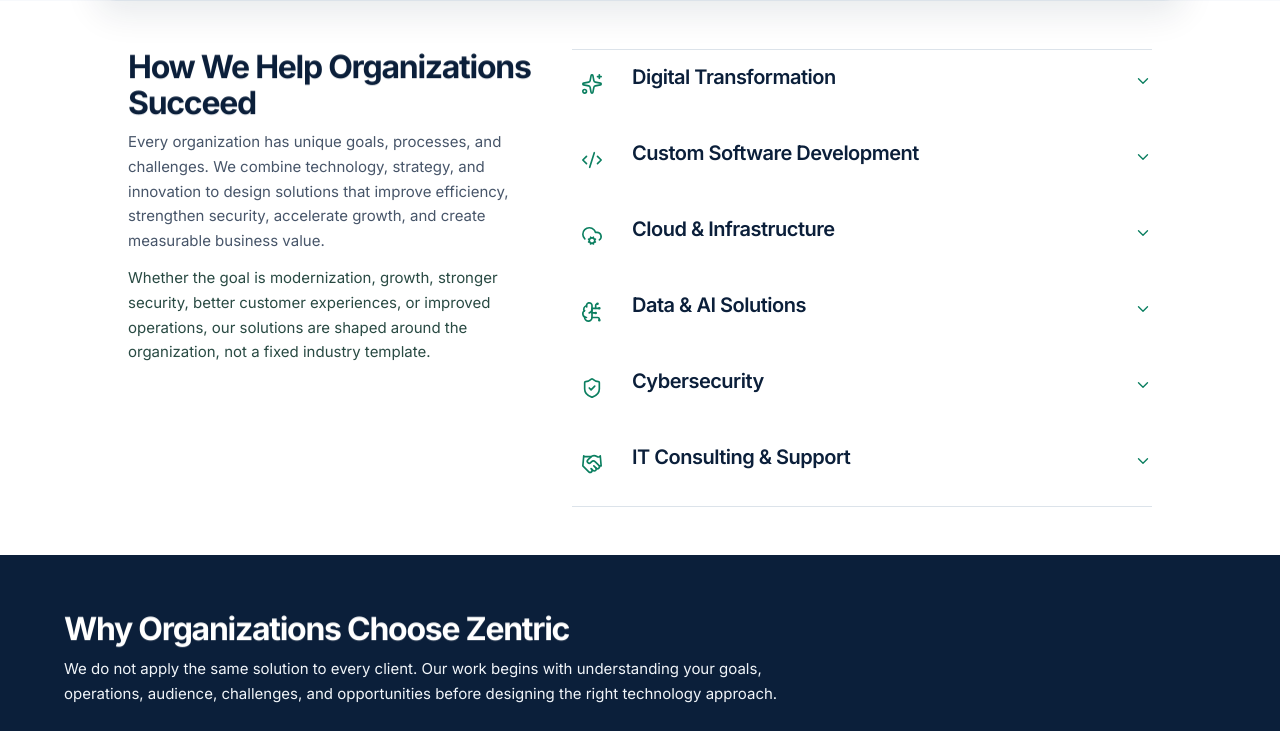
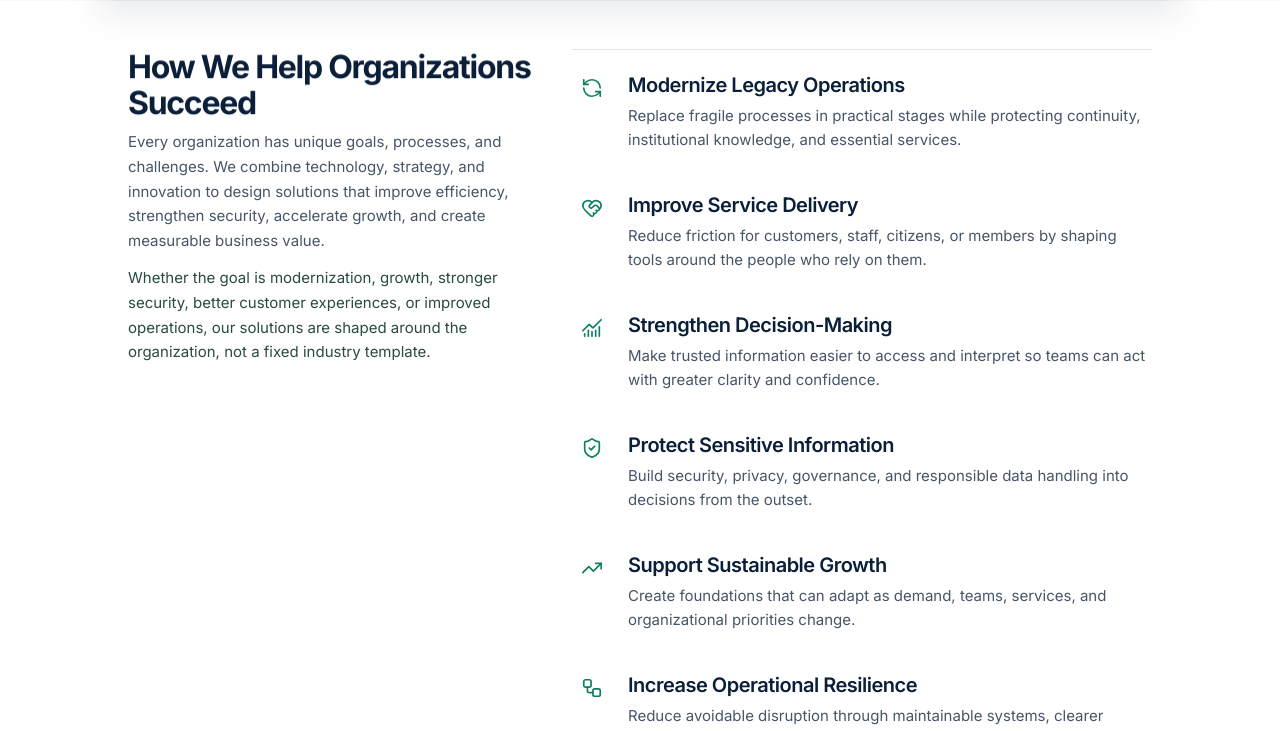
Before and after one commit to Zentric-Analytics/Zentricanalytics.com, a Next.js app: page /industries in a window 1280 px wide. Shown: the part 1038-1769 px from the top of the page. Built offline with nearby package versions, Linux system fonts and the light colour scheme.

Commit message:
Strengthen primary page identities

```diff
--- a/src/app/industries/page.tsx
+++ b/src/app/industries/page.tsx
@@ -141,10 +141,10 @@ export default function Industries() {
                 id="industries-final-cta-heading"
                 className="max-w-[38rem] text-[34px] font-bold leading-[1.12] tracking-[-0.04em] text-[#0B1F3A] sm:text-[38px] lg:text-[40px]"
               >
-                Whatever Your Industry, We&apos;re Ready to Build With You
+              Your Context Should Shape the Solution
               </h2>
               <p className="mt-3 max-w-[42rem] text-[14px] leading-[1.65] text-[#475569] sm:mt-4 sm:text-[15px]">
-                Whether you are an established organization, a growing startup, a public institution, a professional, a creator, or a personal brand, Zentric Analytics can design a technology solution around your goals.
+                Whatever your sector, scale, or operating model, we begin with your users, constraints, governance needs, and goals—not a fixed technology package.
               </p>
             </Stagger>
 
--- a/src/app/page.tsx
+++ b/src/app/page.tsx
@@ -8,39 +8,30 @@ import { PageShell } from '@/components/PageShell';
 import { SectionHeader } from '@/components/SectionHeader';
 import { ScrollReveal } from '@/components/ScrollReveal';
 
-const finalCtaMarqueeKeywords = [
-  'Software Engineering',
-  'Artificial Intelligence',
-  'Data & Analytics',
-  'Cloud & Infrastructure',
-  'Research & Innovation',
-  'Emerging Technologies',
-] as const;
-
 const capabilities: Array<{ Icon: LucideIcon; title: string }> = [
   {
     Icon: CodeXml,
-    title: 'Software Engineering',
+    title: 'Build Reliable Digital Products',
   },
   {
     Icon: BrainCircuit,
-    title: 'Artificial Intelligence',
+    title: 'Apply AI Responsibly',
   },
   {
     Icon: ChartColumn,
-    title: 'Data & Analytics',
+    title: 'Turn Data Into Decisions',
   },
   {
     Icon: CloudCog,
-    title: 'Cloud & Infrastructure',
+    title: 'Modernize Infrastructure',
   },
   {
     Icon: FlaskConical,
-    title: 'Research & Innovation',
+    title: 'Advance Research and Innovation',
   },
   {
     Icon: Cpu,
-    title: 'Emerging Technologies',
+    title: 'Explore Emerging Technology',
   },
 ];
 
@@ -226,9 +217,9 @@ export default function Home() {
           <div className="mx-auto max-w-6xl">
             <SectionHeader
               className="industries-child-reveal [&_h2]:mt-2.5 [&_h2]:!text-[28px] sm:[&_h2]:!text-[30px] lg:[&_h2]:!text-[32px] [&_h2]:!font-bold [&_h2]:!leading-[1.12] [&_h2]:!tracking-[-0.04em] [&_p:last-child]:mt-2 [&_p:last-child]:max-w-[46rem] [&_p:last-child]:!text-[14px] [&_p:last-child]:!leading-[1.65] sm:[&_p:last-child]:mt-3.5 sm:[&_p:last-child]:!text-[15px] lg:[&_p:last-child]:!text-[15px]"
-              heading="Engineering expertise across software, AI, data, infrastructure, and research."
+              heading="A broad foundation for your next technology decision."
               headingId="core-capabilities-heading"
-              description="Zentric Analytics brings together disciplined software engineering, artificial intelligence, data platforms, cloud infrastructure, and research-led innovation to help organizations build technology that is reliable, scalable, and future-ready."
+              description="Explore the outcomes our engineering, AI, data, infrastructure, and research capabilities can support—then visit Services for the detailed catalogue."
             />
 
             <div className="mt-4 grid gap-x-12 sm:mt-6 sm:grid-flow-col sm:grid-cols-2 sm:grid-rows-3 lg:gap-x-16">
@@ -327,45 +318,14 @@ export default function Home() {
               align="center"
               heading={<>Let&apos;s build technology that creates lasting impact.</>}
               headingId="final-cta-heading"
-              description="Whether you're looking for a trusted technology partner or exploring career opportunities, Zentric Analytics is committed to solving meaningful challenges through engineering, AI, data, cloud, and research-driven innovation."
+              description="Bring us the goal, constraint, or opportunity. We will help you identify a practical path forward and build technology designed for lasting value."
             />
-            <div
-              className="final-cta-marquee industries-child-reveal mt-4 w-full max-w-3xl overflow-hidden sm:mt-6"
-              aria-label={finalCtaMarqueeKeywords.join(' • ')}
-              style={{ '--industries-reveal-delay': '100ms' } as CSSProperties}
-            >
-              <p className="sr-only">{finalCtaMarqueeKeywords.join(' • ')}</p>
-              <div className="final-cta-marquee__track" aria-hidden="true">
-                {[0, 1].map((group) => (
-                  <div className="final-cta-marquee__group" key={group}>
-                    {[0, 1].map((set) => (
-                      <span className="final-cta-marquee__sequence" key={set}>
-                        {finalCtaMarqueeKeywords.map((keyword, index) => (
-                          <span className="final-cta-marquee__item" key={keyword}>
-                            <span>{keyword}</span>
-                            {index < finalCtaMarqueeKeywords.length - 1 ? (
-                              <span className="final-cta-marquee__separator">•</span>
-                            ) : null}
-                          </span>
-                        ))}
-                      </span>
-                    ))}
-                  </div>
-                ))}
-              </div>
-            </div>
-            <div className="industries-child-reveal mt-4 flex w-full flex-col items-center gap-3 sm:mt-6 sm:w-auto sm:flex-row sm:justify-center max-md:[&_.btn]:h-[48px] max-md:[&_.btn]:min-h-[48px] [&_.btn]:text-[15px] [&_.btn]:font-bold [&_.btn]:leading-none" style={{ '--industries-reveal-delay': '200ms' } as CSSProperties}>
+            <div className="industries-child-reveal mt-5 flex w-full flex-col items-center sm:mt-7 sm:w-auto max-md:[&_.btn]:h-[48px] max-md:[&_.btn]:min-h-[48px] [&_.btn]:text-[15px] [&_.btn]:font-bold [&_.btn]:leading-none" style={{ '--industries-reveal-delay': '100ms' } as CSSProperties}>
               <Link
                 className="btn btn-primary w-full min-w-[12rem] text-[15px] font-bold leading-none sm:w-auto"
                 href="/contact"
               >
                 Start a Conversation
-              </Link>
-              <Link
-                className="btn btn-secondary w-full min-w-[12rem] text-[15px] font-bold leading-none sm:w-auto"
-                href="/careers"
-              >
-                Explore Careers
               </Link>
             </div>
           </div>
--- a/src/app/services/ServicesHero.tsx
+++ b/src/app/services/ServicesHero.tsx
@@ -129,7 +129,7 @@ export function ServicesHero() {
           <p className={styles.description}>We partner with organizations to design, build, and scale secure digital products—from business applications and AI-powered solutions to analytics platforms and cloud infrastructure.</p>
           <div className={styles.actions}>
             <Link className="btn hero-cta-primary" href="/contact">Start a Project <span aria-hidden="true">→</span></Link>
-            <a className="btn hero-cta-secondary" href="#technologies-heading">Explore Our Capabilities <span aria-hidden="true">↓</span></a>
+            <a className="btn hero-cta-secondary" href="#service-capabilities">Explore Our Capabilities <span aria-hidden="true">↓</span></a>
           </div>
           <ul className={styles.capabilities} aria-label="Core capabilities">
             {capabilities.map(({ label, Icon }) => (
--- a/src/app/services/page.tsx
+++ b/src/app/services/page.tsx
@@ -82,7 +82,11 @@ export default function Services() {
     <PageShell>
       <ServicesHero />
 
-      <section className="mx-auto w-full max-w-6xl min-w-0 px-4 py-8 sm:px-6 sm:py-10 lg:px-8 lg:py-10" aria-label="Service offerings">
+      <section id="service-capabilities" className="mx-auto w-full max-w-6xl min-w-0 scroll-mt-20 px-4 py-8 sm:px-6 sm:py-10 lg:px-8 lg:py-10" aria-labelledby="service-capabilities-heading">
+        <Reveal as="header" className="mb-7 max-w-[46rem] text-left sm:mb-8" disabled>
+          <h2 id="service-capabilities-heading" className="text-[28px] font-bold leading-[1.12] tracking-[-0.04em] text-[#0B1F3A] sm:text-[30px] lg:text-[32px]">Core Service Capabilities</h2>
+          <p className="mt-3 text-[14px] leading-[1.65] text-[#475569] sm:text-[15px]">A detailed view of the software, web, AI, data, research, and emerging-technology work we can design, integrate, and support.</p>
+        </Reveal>
         <Stagger className={`${styles.grid} grid min-w-0 break-words text-slate-700 md:grid-cols-2`} staggerDelay={90}>
           {services.map(({ title, description, technologies, Icon }) => (
             <article className={styles.card} key={title}>
--- a/src/components/OrganizationCapabilitiesReveal.tsx
+++ b/src/components/OrganizationCapabilitiesReveal.tsx
@@ -1,131 +1,61 @@
-'use client';
-
-import { useEffect, useState } from 'react';
-import { BrainCircuit, ChevronDown, CloudCog, Code2, Handshake, ShieldCheck, Sparkles, type LucideIcon } from 'lucide-react';
+import { ChartNoAxesCombined, HeartHandshake, RefreshCcw, ShieldCheck, TrendingUp, Workflow, type LucideIcon } from 'lucide-react';
 import { Stagger } from '@/components/Motion';
 
 const organizationCapabilities: Array<{ Icon: LucideIcon; title: string; description: string }> = [
   {
-    Icon: Sparkles,
-    title: 'Digital Transformation',
+    Icon: RefreshCcw,
+    title: 'Modernize Legacy Operations',
     description:
-      'Modernize business processes with scalable digital solutions that improve efficiency and prepare your organization for future growth.',
+      'Replace fragile processes in practical stages while protecting continuity, institutional knowledge, and essential services.',
   },
   {
-    Icon: Code2,
-    title: 'Custom Software Development',
+    Icon: HeartHandshake,
+    title: 'Improve Service Delivery',
     description:
-      'Design and build secure, scalable software tailored to your organization\'s unique workflows and objectives.',
+      'Reduce friction for customers, staff, citizens, or members by shaping tools around the people who rely on them.',
   },
   {
-    Icon: CloudCog,
-    title: 'Cloud & Infrastructure',
+    Icon: ChartNoAxesCombined,
+    title: 'Strengthen Decision-Making',
     description:
-      'Deploy reliable cloud solutions that improve performance, scalability, collaboration, and operational resilience.',
-  },
-  {
-    Icon: BrainCircuit,
-    title: 'Data & AI Solutions',
-    description:
-      'Transform business data into actionable insights through analytics, automation, and intelligent AI-powered solutions.',
+      'Make trusted information easier to access and interpret so teams can act with greater clarity and confidence.',
   },
   {
     Icon: ShieldCheck,
-    title: 'Cybersecurity',
+    title: 'Protect Sensitive Information',
     description:
-      "Protect critical systems, data, and operations using modern security practices designed for today's digital landscape.",
+      'Build security, privacy, governance, and responsible data handling into decisions from the outset.',
   },
   {
-    Icon: Handshake,
-    title: 'IT Consulting & Support',
+    Icon: TrendingUp,
+    title: 'Support Sustainable Growth',
     description:
-      'Partner with experienced technology consultants who help align technology investments with long-term business goals.',
+      'Create foundations that can adapt as demand, teams, services, and organizational priorities change.',
+  },
+  {
+    Icon: Workflow,
+    title: 'Increase Operational Resilience',
+    description:
+      'Reduce avoidable disruption through maintainable systems, clearer workflows, and dependable support practices.',
   },
 ];
 
 export function OrganizationCapabilitiesReveal() {
-  const [expandedCapability, setExpandedCapability] = useState<string | null>(null);
-  const [supportsHover, setSupportsHover] = useState(false);
-
-  useEffect(() => {
-    const hoverQuery = window.matchMedia('(hover: hover) and (pointer: fine)');
-    const updateHoverSupport = () => setSupportsHover(hoverQuery.matches);
-
-    updateHoverSupport();
-    hoverQuery.addEventListener('change', updateHoverSupport);
-
-    return () => hoverQuery.removeEventListener('change', updateHoverSupport);
-  }, []);
-
   return (
     <Stagger className="border-y border-[#DCE3EA]" delay={120} staggerDelay={75}>
-      {organizationCapabilities.map(({ Icon, title, description }, index) => {
-        const descriptionId = `organization-capability-${index}-description`;
-        const isExpanded = expandedCapability === title;
-
-        return (
-          <article
-            className="group -mx-2 px-2 py-3.5 first:pt-3.5 last:pb-3.5 not-last:border-b not-last:border-[#DCE3EA] transition-colors duration-200 ease-out hover:bg-[#EAF7F2]/40 focus-within:bg-[#EAF7F2]/40 sm:-mx-3 sm:px-3 sm:py-3.5"
-            key={title}
-            onPointerEnter={() => {
-              if (supportsHover) {
-                setExpandedCapability(title);
-              }
-            }}
-            onPointerLeave={() => {
-              if (supportsHover) {
-                setExpandedCapability(null);
-              }
-            }}
-          >
-            <button
-              type="button"
-              className="grid min-h-12 w-full grid-cols-[3rem_minmax(0,1fr)_1.25rem] items-start gap-x-3 text-left focus-visible:outline focus-visible:outline-2 focus-visible:outline-offset-4 focus-visible:outline-[#10B981] sm:grid-cols-[3rem_minmax(0,1fr)_1.5rem] sm:gap-x-3"
-              aria-expanded={isExpanded}
-              aria-controls={descriptionId}
-              onClick={() => {
-                if (!supportsHover) {
-                  setExpandedCapability(isExpanded ? null : title);
-                }
-              }}
-              onFocus={() => {
-                if (supportsHover) {
-                  setExpandedCapability(title);
-                }
-              }}
-              onBlur={() => {
-                if (supportsHover) {
-                  setExpandedCapability(null);
-                }
-              }}
-            >
-              <span className="flex size-10 items-center justify-center text-[#0B7F60] transition-transform duration-200 ease-out motion-safe:group-hover:translate-x-0.5">
+      {organizationCapabilities.map(({ Icon, title, description }) => (
+          <article className="grid grid-cols-[2.75rem_minmax(0,1fr)] gap-x-3 py-4 not-last:border-b not-last:border-[#DCE3EA] sm:py-[18px]" key={title}>
+              <span className="flex size-10 items-center justify-center text-[#0B7F60]">
                 <Icon aria-hidden="true" className="size-[1.375rem]" strokeWidth={1.8} />
               </span>
-              <span className="min-w-0">
-                <span className="block text-[18px] font-semibold leading-[1.3] tracking-[-0.025em] text-[#0B1F3A] transition-colors duration-[275ms] ease-out sm:text-[19px] group-hover:text-[#0B7F60] group-focus-within:text-[#0B7F60] lg:text-[20px]">
+              <div className="min-w-0 pt-1">
+                <h3 className="text-[18px] font-semibold leading-[1.3] tracking-[-0.025em] text-[#0B1F3A] sm:text-[19px] lg:text-[20px]">
                   {title}
-                </span>
-                <span
-                  id={descriptionId}
-                  className="block max-h-0 overflow-hidden opacity-0 transition-[max-height,opacity] duration-[275ms] ease-out group-hover:max-h-28 group-hover:opacity-100 group-focus-within:max-h-28 group-focus-within:opacity-100 data-[expanded=true]:max-h-28 data-[expanded=true]:opacity-100"
-                  data-expanded={isExpanded}
-                >
-                  <span className="mt-1.5 block text-[14px] leading-[1.6] text-[#475569] sm:text-[14px] lg:text-[15px]">
-                    {description}
-                  </span>
-                </span>
-              </span>
-              <ChevronDown
-                aria-hidden="true"
-                className="mt-1.5 size-4 justify-self-end text-[#0B7F60] transition-transform duration-[275ms] ease-out group-hover:rotate-180 group-focus-within:rotate-180 data-[expanded=true]:rotate-180 sm:mt-2 sm:size-[1.125rem]"
-                data-expanded={isExpanded}
-                strokeWidth={1.8}
-              />
-            </button>
+                </h3>
+                <p className="mt-1.5 text-[14px] leading-[1.6] text-[#475569] lg:text-[15px]">{description}</p>
+              </div>
           </article>
-        );
-      })}
+      ))}
     </Stagger>
   );
 }
```
Also changed, not shown: src/app/careers/page.tsx (+10 -4 lines), 2 other files (tests, documents, lock files or other folders).
